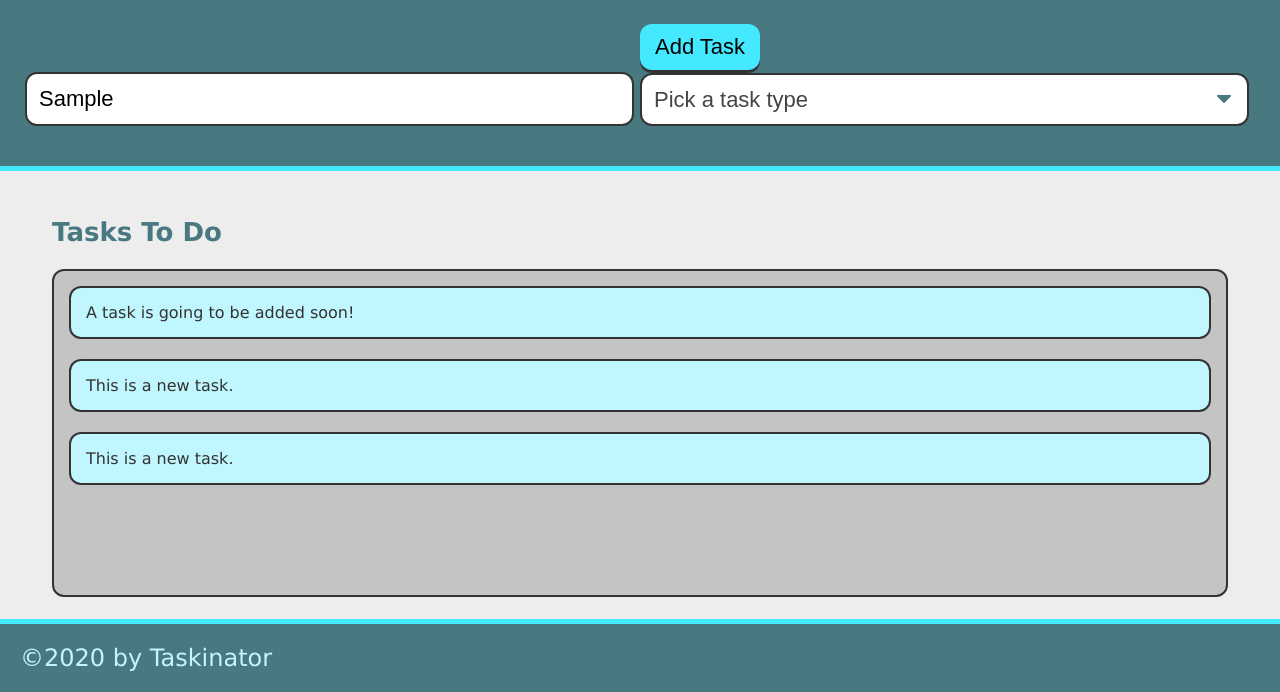
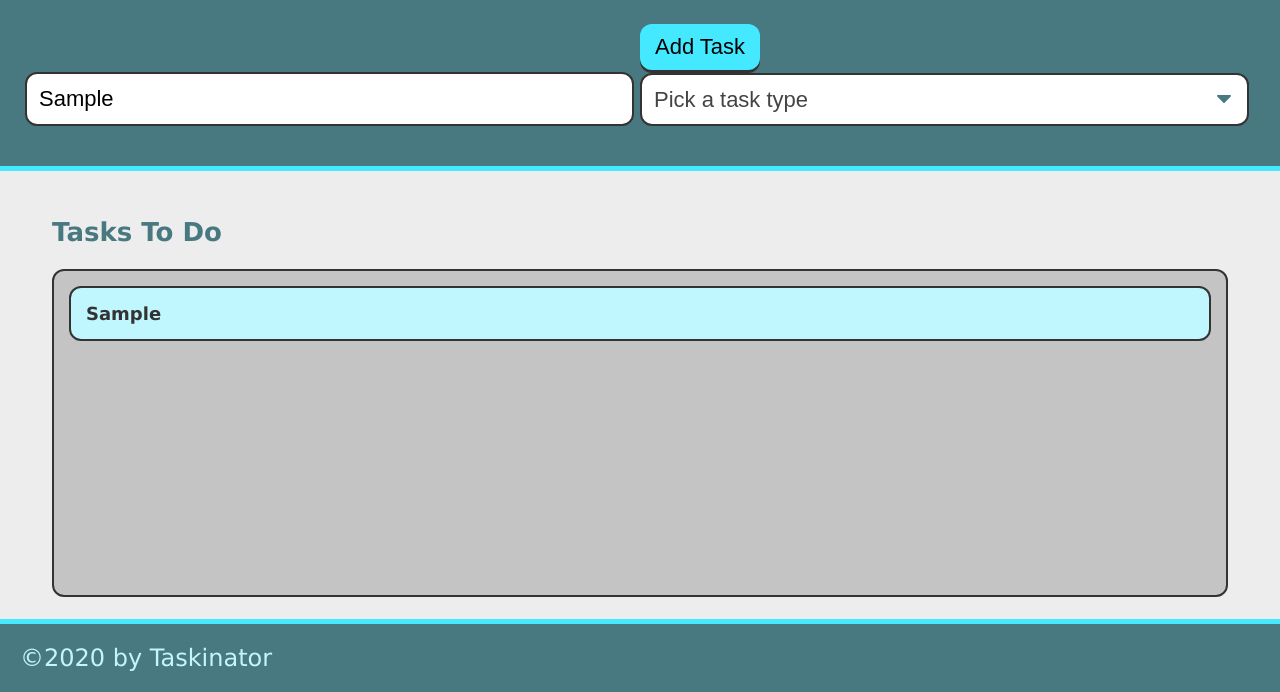
Before and after one commit to andytheelf/taskinator, a plain HTML site: page index.html in a window 1280 px wide. Both pictures are taken after typing "Sample" into the empty fields and a click on the button "Add Task". Shown: the part 108-800 px from the top of the page. Drawn offline with Linux system fonts and the light colour scheme; files whose address does not match are found by name.

Commit message:
taskhandler update

```diff
--- a/assets/java.js
+++ b/assets/java.js
@@ -5,15 +5,22 @@ var createTaskHandler = function(event) {
 
     event.preventDefault();
 
+    var taskNameInput = document.querySelector("input[name='task-name']").value;
+    var taskTypeInput = document.querySelector("select[name='task-type']").value;
+
     var listItemEl = document.createElement("li");
     listItemEl.className = "task-item";
-    listItemEl.textContent = "This is a new task.";
+
+    var taskInfoEl = document.createElement("div");
+    taskInfoEl.className = "task-info";
+    taskInfoEl.innerHTML = "<h3 class='task-name'>" + taskNameInput + "</h3><span class='task-type'>" + taskTypeInput + "</span>";
+
+
+    listItemEl.appendChild(taskInfoEl);
     tasksToDoEl.appendChild(listItemEl);
 }
 
 formEl.addEventListener("submit", createTaskHandler); {
- var listItemEl = document.createElement("li");
- listItemEl.className = "task-item";
- listItemEl.textContent = "This is a new task.";
+
  tasksToDoEl.appendChild(listItemEl);
 };
--- a/index.html
+++ b/index.html
@@ -33,7 +33,7 @@
         <section class="task-list-wrapper">
           <h2 class="list-title">Tasks To Do</h2>
           <ul class="task-list" id="tasks-to-do">
-            <li class="task-item">A task is going to be added soon!</li>
+
           </ul>
         </section>
       </main>
```
